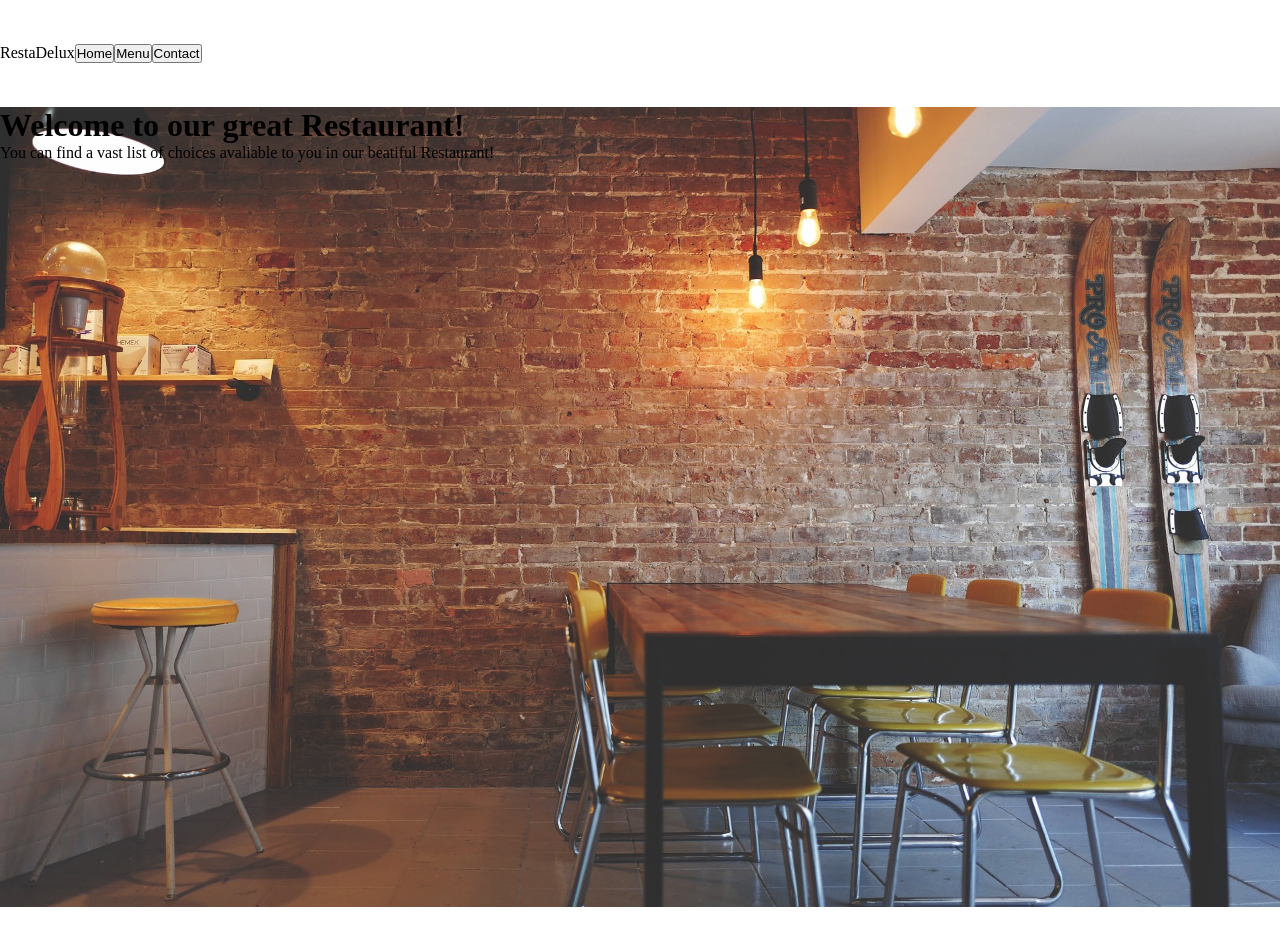
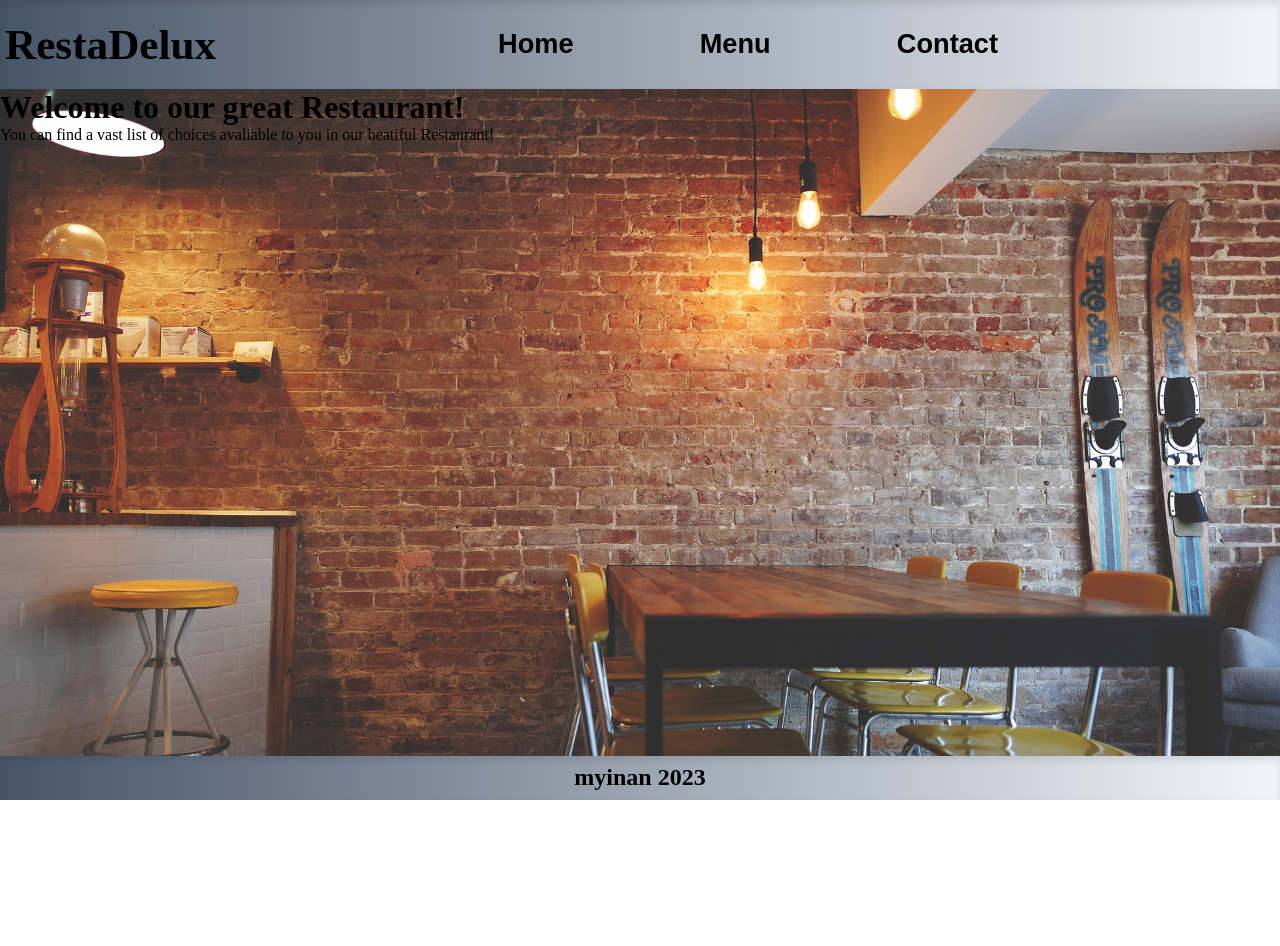
Before and after one commit to myinan/restaurant-page, a website built with webpack: page src/index.html in a window 1280 px wide. After the commit the page ends 800 px from the top, so only its background shows below. Built offline with nearby package versions, Linux system fonts and the light colour scheme.

Commit message:
Style header and footer

```diff
--- a/src/module-header-footer/moduleHeaderFooter.js
+++ b/src/module-header-footer/moduleHeaderFooter.js
@@ -27,9 +27,25 @@ function styleHeader() {
     containerDiv.classList.add("header-buttons-container");
 }
 
+// Create footer
+const footerDiv = document.getElementById("footer-container");
+
+function appendToFooter() {
+    const footerPara = document.createElement("p");
+    footerPara.innerText = "myinan 2023";
+    footerDiv.appendChild(footerPara);
+}
+
+function styleFooter() {
+    footerDiv.classList.add("footer-container");
+}
+
 export function addHeaderFooterContent() {
     document.addEventListener("DOMContentLoaded",() => {
         appendButtons();
         styleHeader();
+
+        appendToFooter();
+        styleFooter();
     });
 };
--- a/src/style.css
+++ b/src/style.css
@@ -5,6 +5,8 @@
 }
 
 body {
+    height: 100vh;
+    width: 100vw;
     display: grid;
     grid-template-rows: 2fr 15fr 1fr;
 }
@@ -12,17 +14,46 @@ body {
 .header-top-container {
     display: flex;
     align-items: center;
+    font-size: 2.7rem;
+    font-weight: bold;
+    background: linear-gradient(to right,#475569, #f1f5f9);
+    box-shadow: inset 0 4px 8px rgba(0, 0, 0, 0.1);
+}
+
+.header-top-container p {
+    padding-left: 5px;
 }
 
 .header-buttons-container {
     display: flex;
     align-items: center;
+    width: 500px;
+    justify-content: space-between;
+    margin: auto;
+}
+
+.header-buttons-container button {
+    background: none;
+    border: none;
+    margin: 0;
+    padding: 0;
+    cursor: pointer;
+    font-size: 1.7rem;
+    font-weight: bold;
 }
 
 .content-bg {
-    height: 100vh;
-    width: 100vw;
     background-image: url(./module-homepage/brick-wall-rest.jpg);
     background-size: 100vw 100vh;
     background-repeat: no-repeat;
 }
+
+.footer-container {
+    display: flex;
+    justify-content: center;
+    align-items: center;
+    font-size: 1.5rem;
+    font-weight: bold;
+    background: linear-gradient(to right,#475569, #f1f5f9);
+    box-shadow: inset 0 4px 8px rgba(0, 0, 0, 0.1);
+}
```
